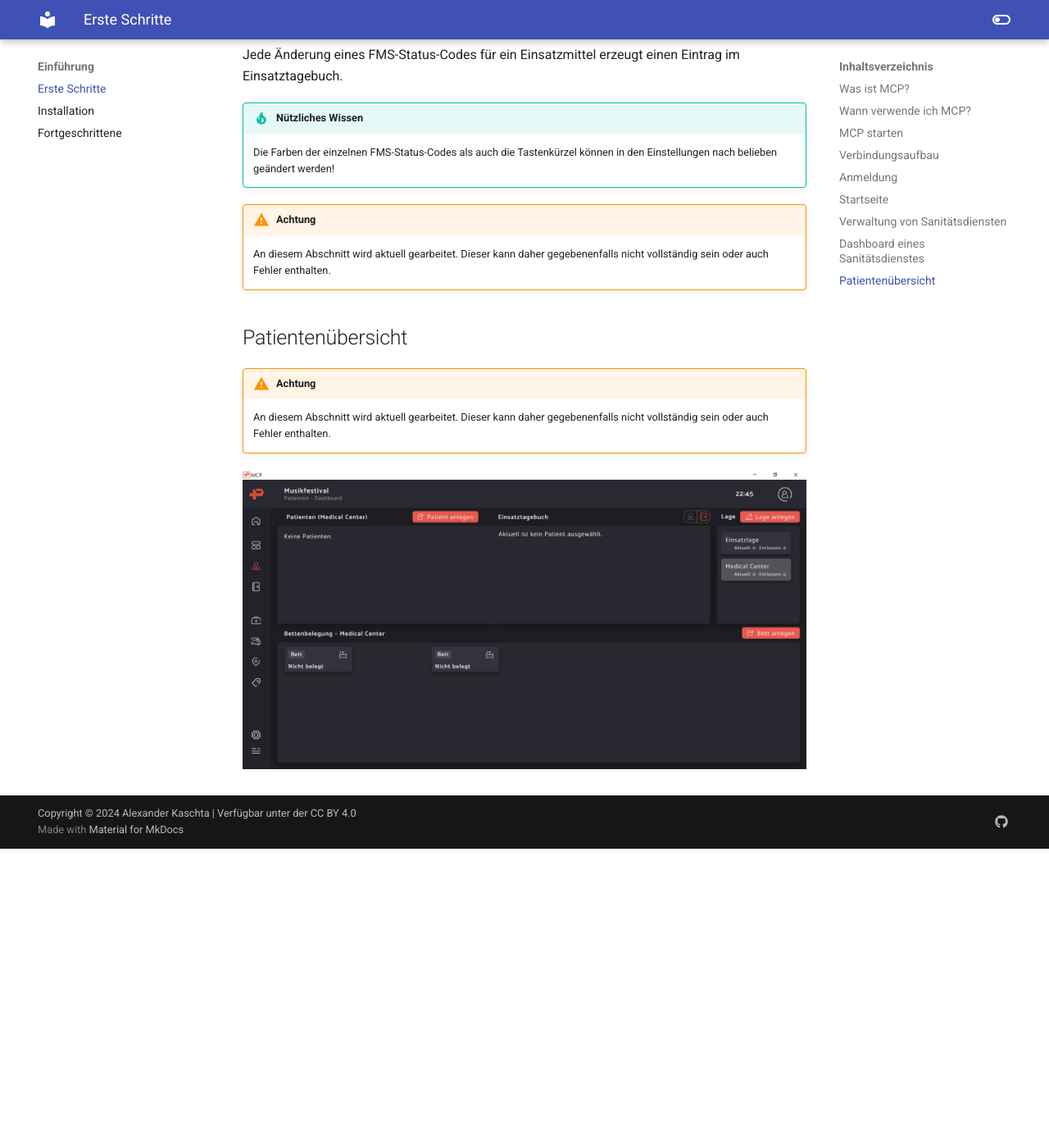
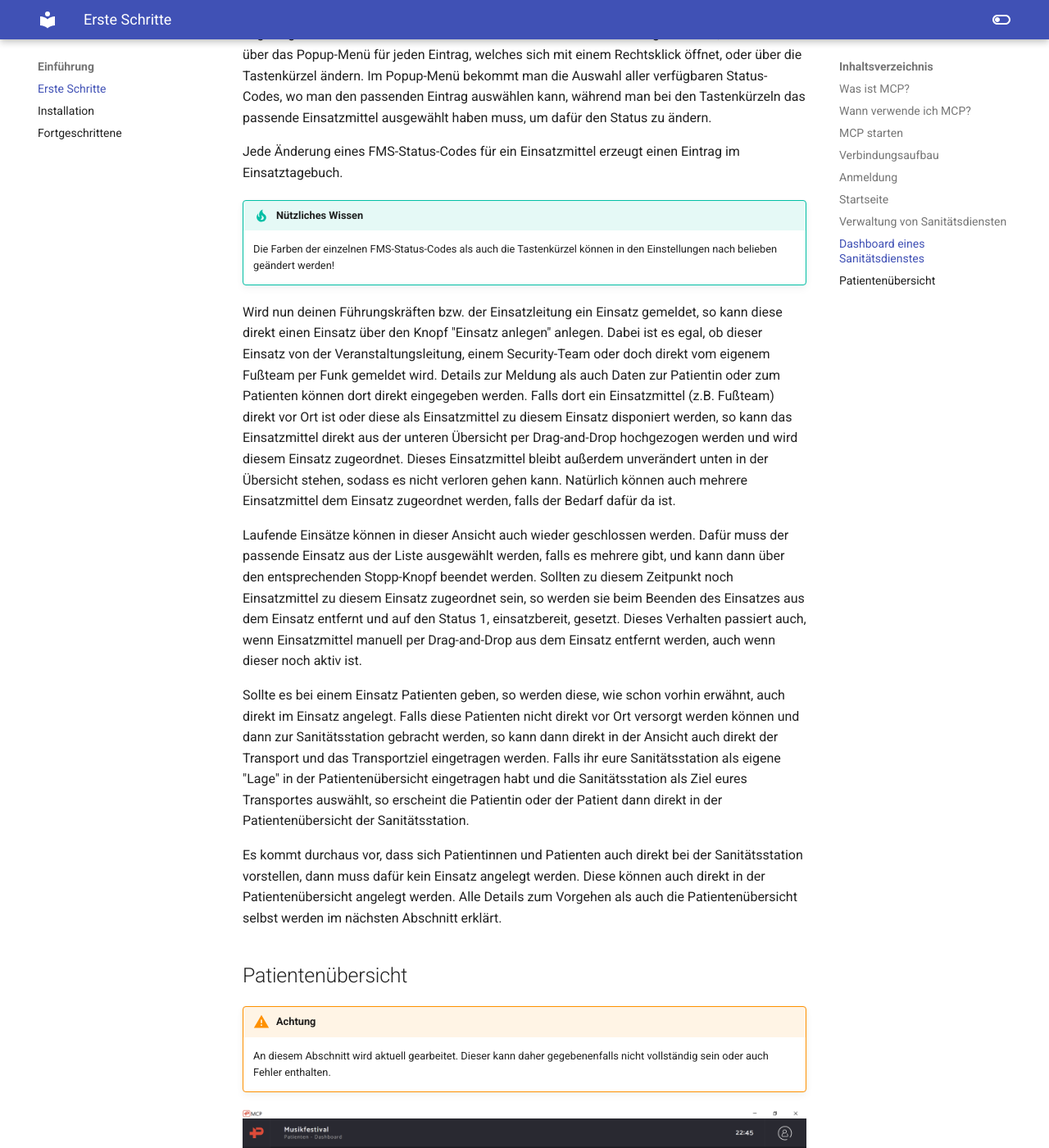
Before and after one commit to AlexanderKaschta/mcp_docs, an MkDocs documentation site: the page built from docs/getting_started.md, in a window 1280 px wide and 1400 px high, scrolled down 7748 px. Shown: the whole window at 82% size. Built offline with MkDocs 1.6.1 and Material for MkDocs 9.7.7, drawn with Linux system fonts in a browser that asks for light colours; before the commit the page ends 8783 px from its top, so only the background shows below that; some of the changed text lies outside the part shown.

Commit message:
UPD: More content

```diff
--- a/docs/getting_started.md
+++ b/docs/getting_started.md
@@ -195,6 +195,10 @@ erklärt.
 Das Dashboard über den Sanitätsdienst gibt euch den Überblick über den gesamten Einsatz und bietet deinen
 Führungskräften die ideale Möglichkeit, alle wichtigen Informationen direkt auf einen Blick zu finden.
 
+Im Einsatz wird diese Ansicht hauptsächlich von der Einsatzleitung als auch der Funkeinsatzleitung genutzt, falls der
+Dienst groß genug ist, dass diese aufgeteilt ist. Solltest du nicht Teil der Einsatzleitung sein, so wirst du aller
+voraussicht auch diese Ansicht nicht benötigen.
+
 Dieses Interface teilt sich in drei Bereiche auf. Oben rechts gibt es eine Ansicht des Einsatztagebuchs. Dort werden
 immer die neusten Einträge angezeigt, die eingetragen werden. Links daneben gibt es einen Bereich mit einer Übersicht
 über alle aktuell laufende Einsätze. Diese können dort nicht nur angelegt werden, sondern es können dann auch Daten über
@@ -221,10 +225,32 @@ Jede Änderung eines FMS-Status-Codes für ein Einsatzmittel erzeugt einen Eintr
     Die Farben der einzelnen FMS-Status-Codes als auch die Tastenkürzel können in den Einstellungen nach belieben
     geändert werden!
 
-!!! warning "Achtung"
 
-    An diesem Abschnitt wird aktuell gearbeitet. Dieser kann daher gegebenenfalls nicht vollständig sein oder auch
-    Fehler enthalten.
+Wird nun deinen Führungskräften bzw. der Einsatzleitung ein Einsatz gemeldet, so kann diese direkt einen Einsatz über
+den Knopf "Einsatz anlegen" anlegen. Dabei ist es egal, ob dieser Einsatz von der Veranstaltungsleitung, einem
+Security-Team oder doch direkt vom eigenem Fußteam per Funk gemeldet wird. Details zur Meldung als auch Daten zur
+Patientin oder zum Patienten können dort direkt eingegeben werden. Falls dort ein Einsatzmittel (z.B. Fußteam) direkt
+vor Ort ist oder diese als Einsatzmittel zu diesem Einsatz disponiert werden, so kann das Einsatzmittel direkt aus der
+unteren Übersicht per Drag-and-Drop hochgezogen werden und wird diesem Einsatz zugeordnet. Dieses Einsatzmittel bleibt
+außerdem unverändert unten in der Übersicht stehen, sodass es nicht verloren gehen kann. Natürlich können auch mehrere
+Einsatzmittel dem Einsatz zugeordnet werden, falls der Bedarf dafür da ist.
+
+Laufende Einsätze können in dieser Ansicht auch wieder geschlossen werden. Dafür muss der passende Einsatz aus der Liste
+ausgewählt werden, falls es mehrere gibt, und kann dann über den entsprechenden Stopp-Knopf beendet werden. Sollten zu
+diesem Zeitpunkt noch Einsatzmittel zu diesem Einsatz zugeordnet sein, so werden sie beim Beenden des Einsatzes aus dem
+Einsatz entfernt und auf den Status 1, einsatzbereit, gesetzt. Dieses Verhalten passiert auch, wenn Einsatzmittel
+manuell per Drag-and-Drop aus dem Einsatz entfernt werden, auch wenn dieser noch aktiv ist.
+
+Sollte es bei einem Einsatz Patienten geben, so werden diese, wie schon vorhin erwähnt, auch direkt im Einsatz
+angelegt. Falls diese Patienten nicht direkt vor Ort versorgt werden können und dann zur Sanitätsstation gebracht
+werden, so kann dann direkt in der Ansicht auch direkt der Transport und das Transportziel eingetragen werden. Falls ihr
+eure Sanitätsstation als eigene "Lage" in der Patientenübersicht eingetragen habt und die Sanitätsstation als Ziel eures
+Transportes auswählt, so erscheint die Patientin oder der Patient dann direkt in der Patientenübersicht der
+Sanitätsstation.
+
+Es kommt durchaus vor, dass sich Patientinnen und Patienten auch direkt bei der Sanitätsstation vorstellen, dann muss
+dafür kein Einsatz angelegt werden. Diese können auch direkt in der Patientenübersicht angelegt werden. Alle Details zum
+Vorgehen als auch die Patientenübersicht selbst werden im nächsten Abschnitt erklärt.
 
 ## Patientenübersicht
 
```
